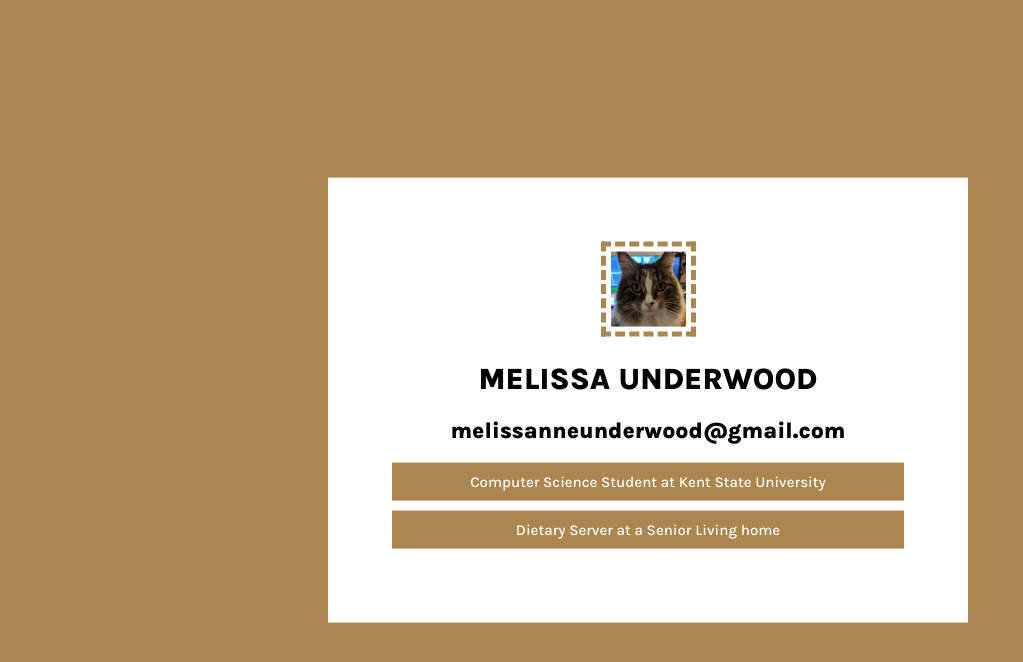
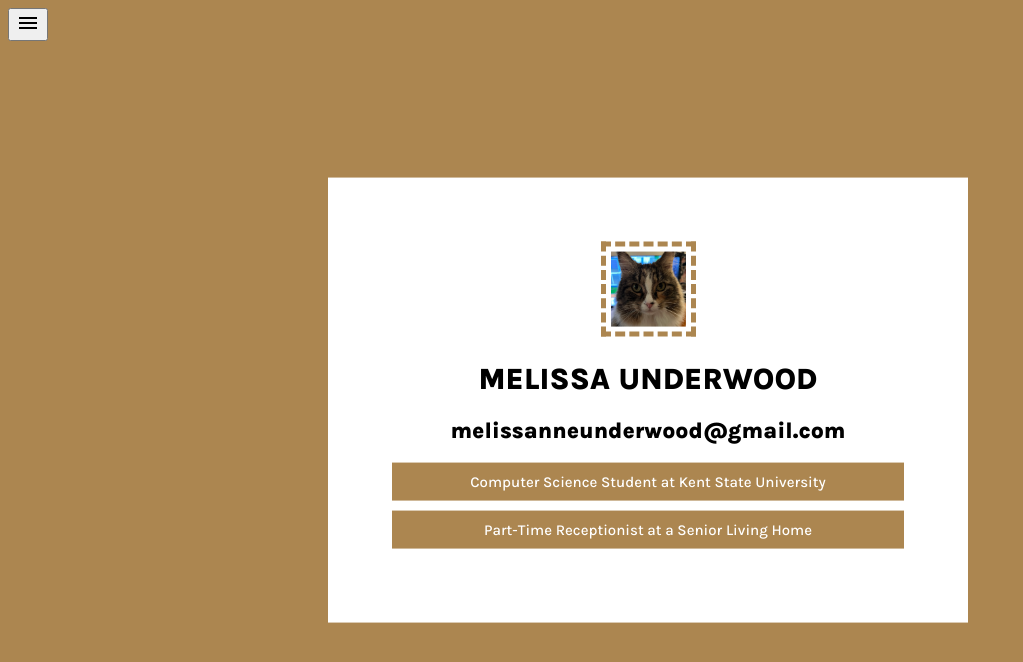
Before and after one commit to melissa-underwood/melissa-underwood.github.io, a plain HTML site: page index.html in a window 1280 px wide. Shown: the whole page, without its empty margins (0-1023 px from the left). Drawn offline with nearby package versions, Linux system fonts and the light colour scheme.

Commit message:
uploading files

```diff
--- a/index.html
+++ b/index.html
@@ -7,15 +7,21 @@
     <link rel="preconnect" href="https://fonts.googleapis.com">
     <link rel="preconnect" href="https://fonts.gstatic.com" crossorigin>
     <link href="https://fonts.googleapis.com/css2?family=Karla:wght@400;500;800&display=swap" rel="stylesheet">
+
+    <!-- ICONS -->
+    <link rel="stylesheet" href="https://fonts.googleapis.com/css2?family=Material+Symbols+Outlined:opsz,wght,FILL,GRAD@24,400,0,0" />
 </head>
 <body>
+    <div id="navigation"><button><span class="material-symbols-outlined">menu</span></button>
+    </div>
+
 <div id="container">
 <div id="content">
     <img src="Assets/Images/foof.jpeg">
     <h1>MELISSA UNDERWOOD</h1>
     <h2>melissanneunderwood@gmail.com</h2>
     <li>Computer Science Student at Kent State University
-    <li>Dietary Server at a Senior Living home
+    <li>Part-Time Receptionist at a Senior Living Home
 </div>
 </div>
 </body>
--- a/style.css
+++ b/style.css
@@ -1,5 +1,10 @@
+:root {
+    --white:#ffffff;
+    --maincolor:#ac8650;
+}
+
 body {
-    background-color:#ac8650;
+    background-color:var(--maincolor);
     font-family:'Karla', sans-serif;
     font-size:15px;
     word-wrap:break-word;
@@ -12,6 +17,10 @@ body {
     -ms-transform: translateY(-50%);
     transform: translateY(-50%);
     width:100%;
+}
+
+#navigation button {
+    position:left;
 }
 
 #content {
```
